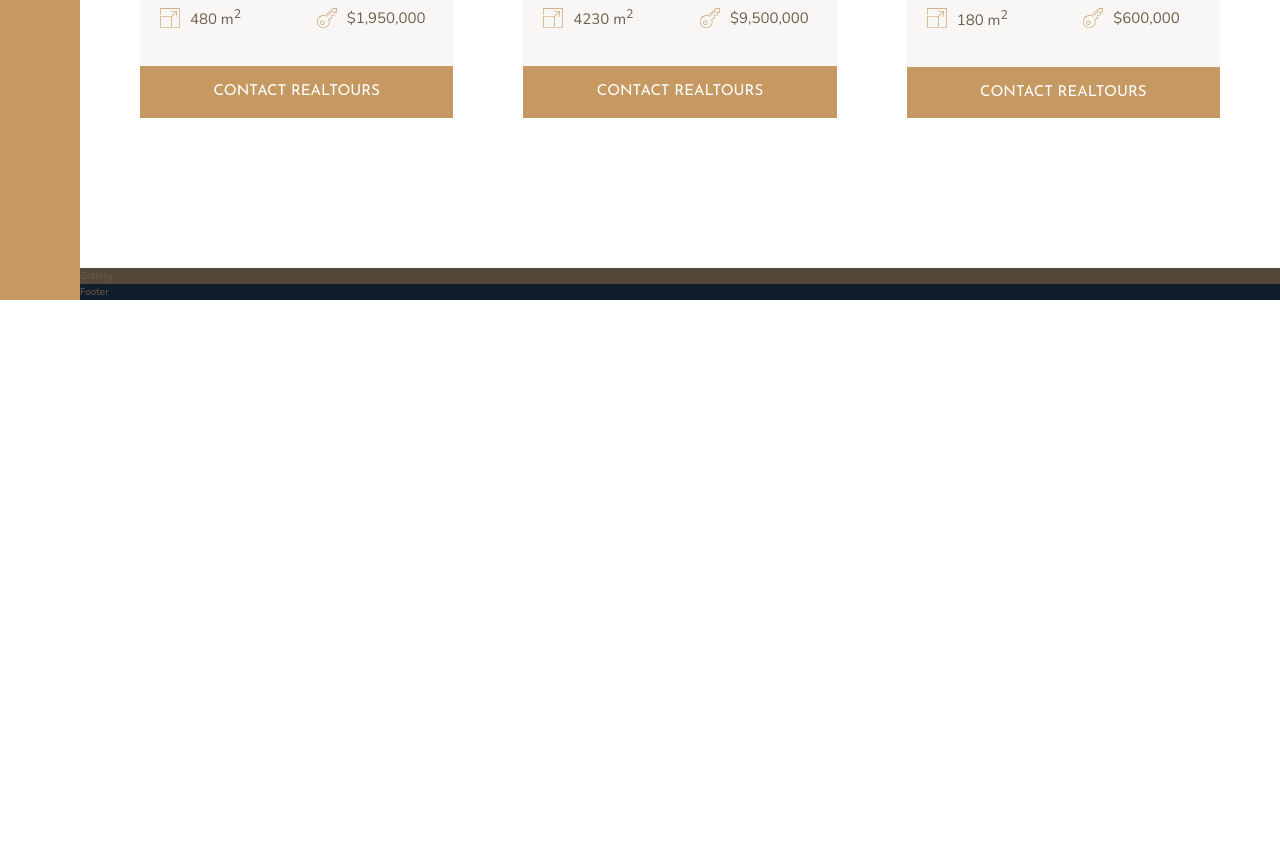
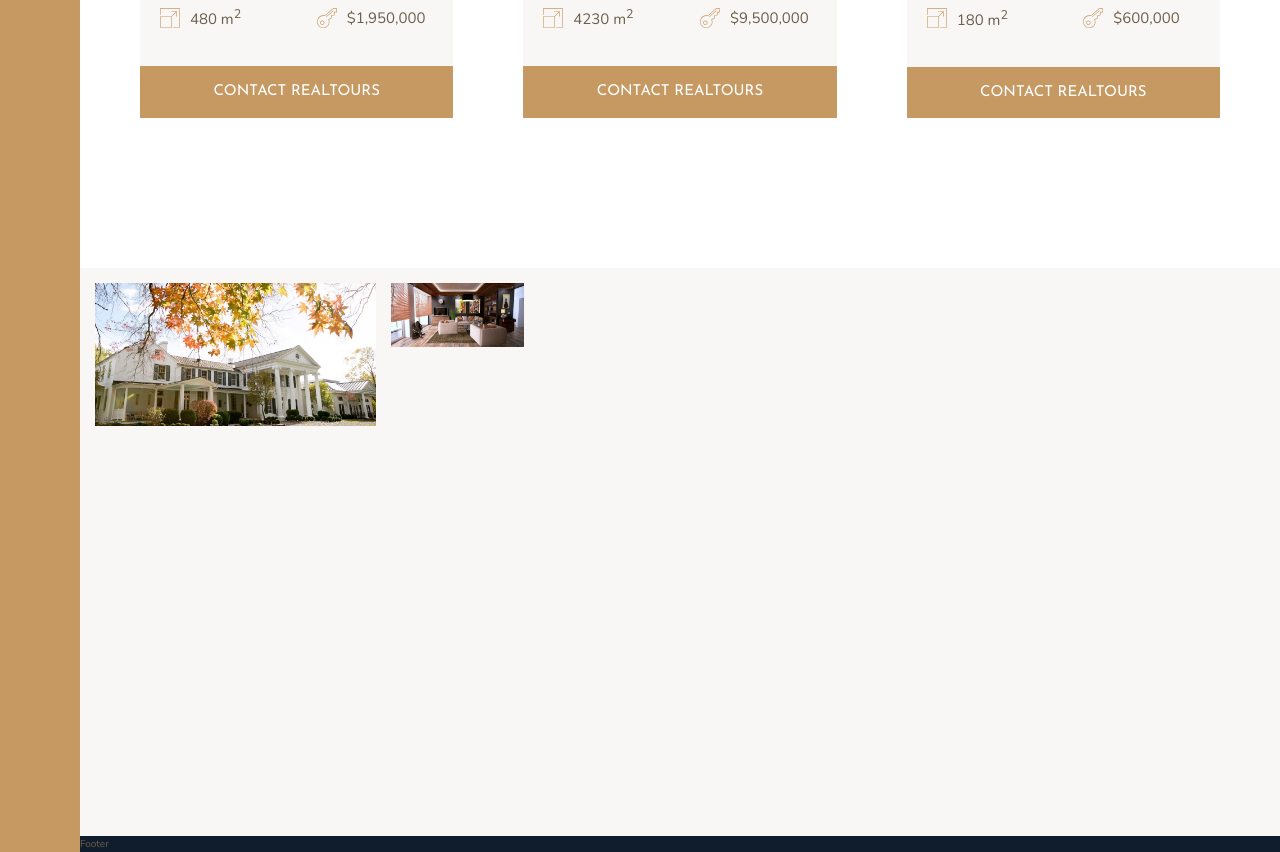
Before and after one commit to goran-nedelkovski/Nexter, a website: page index.html in a window 1280 px wide. Shown: the part 2776-3628 px from the top of the page. Before the commit the page ends 3076 px from the top, so only its background shows below. Drawn offline with nearby package versions, Linux system fonts and the light colour scheme.

Commit message:
[lecture 114]-Biuld the Gallery (part 1) [img{ display: block;// to avoid  that small white space after the image,grid-template-  rows:repeat(7, 5vw)//it's better with vw unit, because when we increase/decrease the vieport width, also the aspect ration of the img   will addapt to it, so  5vw(this relative unit for   the row's height) will be perfect;img{object-fit: cover;//to cover the parent figure element(like backgr-size:cover), and must also specify the height  of the img:100%;}]

```diff
--- a/index.html
+++ b/index.html
@@ -293,7 +293,11 @@
         </section>
 
         <section class="gallery">
-            Gallery
+            <figure class="gallery__item gallery__item--1">
+                <img src="img/gal-1.jpeg" alt="gallery image 1" class="gallery__img">
+            </figure>
+
+            <img src="img/gal-2.jpeg" alt="gallery image 2" class="gallery__img">
         </section>
 
         <footer class="footer">
--- a/sass/_gallery.scss
+++ b/sass/_gallery.scss
@@ -1,4 +1,25 @@
 .gallery {
-    background-color: $color-grey-dark-1;
+    background-color: $color-grey-light-1;
     grid-column: full-start / full-end;
+
+    display: grid;
+    grid-template-columns: repeat(8, 1fr);
+    grid-template-rows: repeat(7, 5vw);
+    grid-gap: 1.5rem;
+    padding: 1.5rem;
+
+    &__item {
+
+        &--1 {
+            grid-row: 1 / span 2;
+            grid-column: 1 / span 2;
+        }
+    }
+    &__img {
+        width: 100%;
+        height: 100%;
+        object-fit: cover;
+        display: block;            // to avoid that small white space afterf the image
+    }
+
 }
```
Also changed, not shown: css/style.css.
